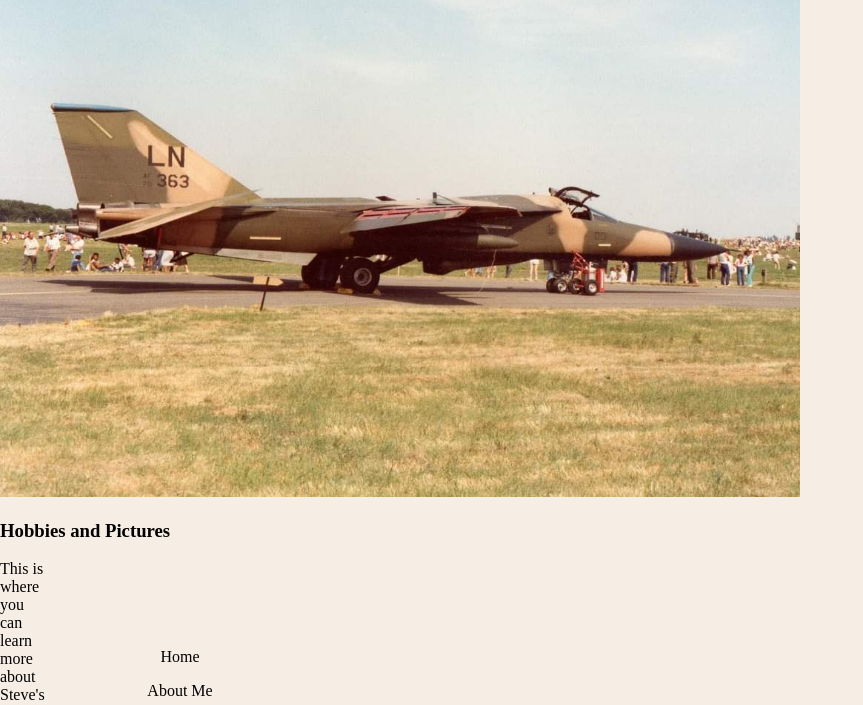
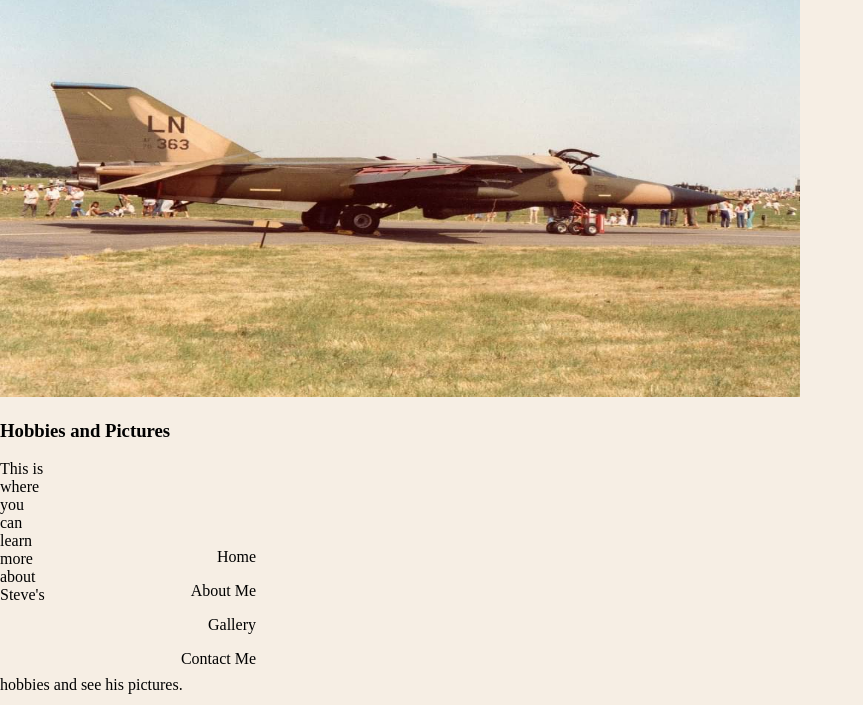
Before and after one commit to rikers99/biosite, a plain HTML site: page hobby.html in a window 1280 px wide. Shown: the part 77-782 px from the top of the page, without its empty margins (0-863 px from the left). Drawn offline with Linux system fonts and the light colour scheme.

Commit message:
update hobby

```diff
--- a/css/styles.css
+++ b/css/styles.css
@@ -36,7 +36,7 @@ nav ul {
 nav li a {
 	display: block;
 	color: #000;
-	text-align: center;
+	text-align: right;
 	padding: 0.5em 1em;
 	text-decoration: none;
 }
--- a/hobby.html
+++ b/hobby.html
@@ -15,7 +15,7 @@
 
 			<h1>The Steve Culmer History</h1>
 
-			<a href="index1.html"><img src="images/f-111-aircraft.jpg" alt="f-111 aardvark aircraft" height="500" width="800"></a>
+			<a href="index.html"><img src="images/f-111-aircraft.jpg" alt="f-111 aardvark aircraft" height="400" width="800"></a>
 
 			<h3>Hobbies and Pictures</h3>
 <body>
```
